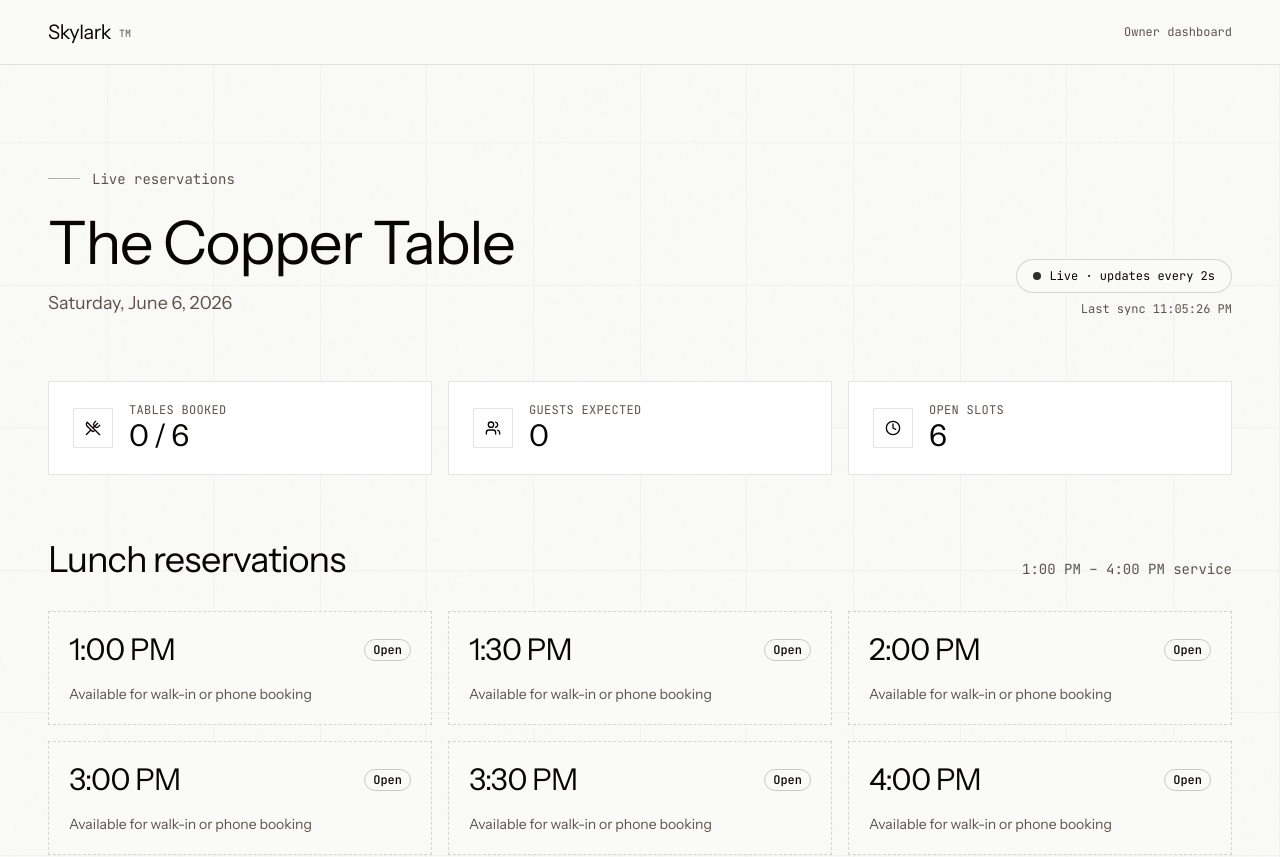
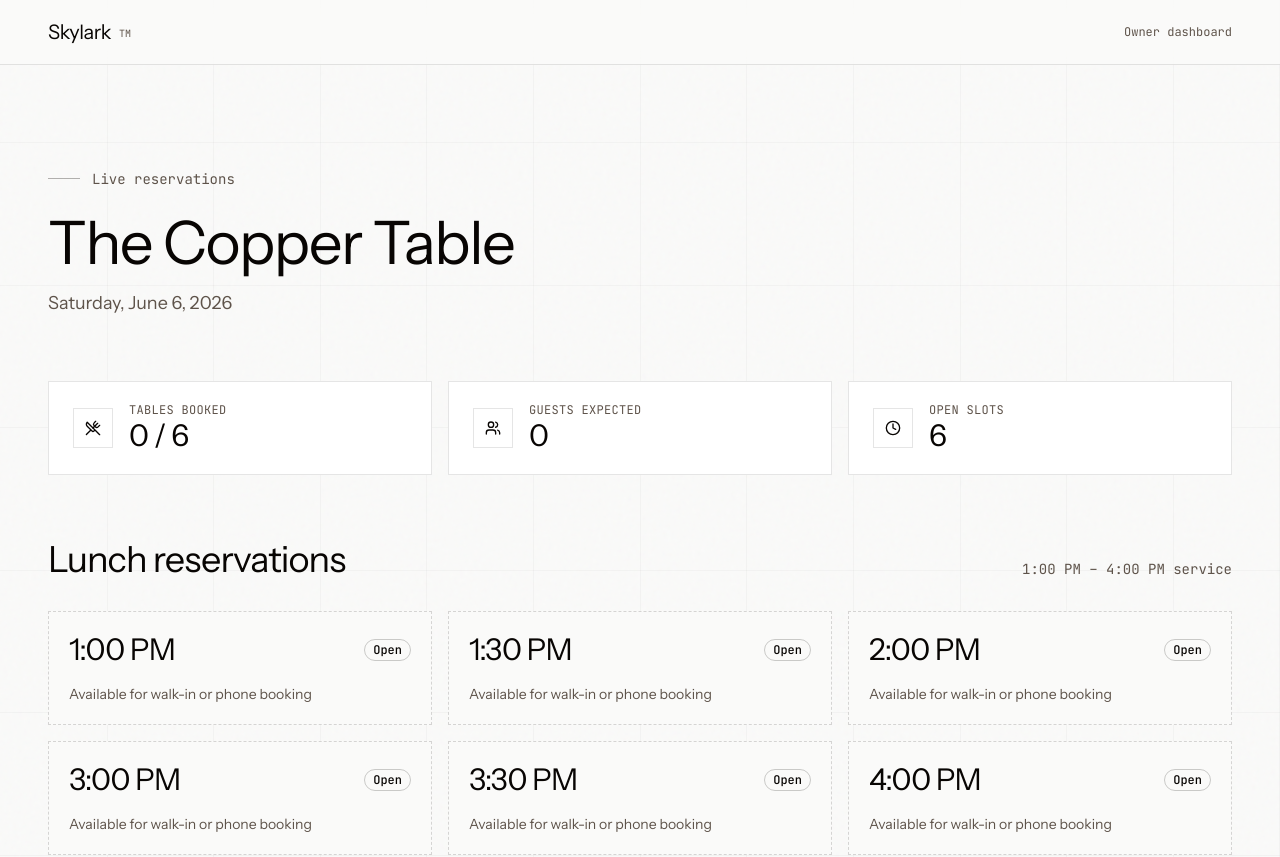
Before and after one commit to sharathkum05/Skylark, a Next.js app: page /dashboard in a window 1280 px wide. Shown: the top 857 px of the page. Built offline with nearby package versions, Linux system fonts and the light colour scheme.

Commit message:
Remove live sync indicator from owner dashboard header.
Drop the polling status badge for a cleaner business-facing view while keeping background refresh.

```diff
--- a/app/dashboard/page.tsx
+++ b/app/dashboard/page.tsx
@@ -64,21 +64,14 @@ function formatUpdated(iso: string): string {
 
 export default function DashboardPage() {
   const [data, setData] = useState<DashboardData | null>(null);
-  const [pulse, setPulse] = useState(false);
 
   useEffect(() => {
     let active = true;
-    let prevBooked = -1;
 
     async function load() {
       const res = await fetch("/api/dashboard");
       if (!res.ok || !active) return;
       const json = (await res.json()) as DashboardData;
-      if (prevBooked >= 0 && json.board.stats.booked > prevBooked) {
-        setPulse(true);
-        setTimeout(() => setPulse(false), 1200);
-      }
-      prevBooked = json.board.stats.booked;
       setData(json);
     }
 
@@ -125,8 +118,7 @@ export default function DashboardPage() {
         </header>
 
         <div className="mx-auto max-w-[1400px] px-6 py-16 lg:px-12 lg:py-24">
-          <header className="mb-12 flex flex-col gap-6 lg:mb-16 lg:flex-row lg:items-end lg:justify-between">
-            <div>
+          <header className="mb-12 lg:mb-16">
             <span className="mb-6 inline-flex items-center gap-3 font-mono text-sm text-muted-foreground">
               <span className="h-px w-8 bg-foreground/30" />
               Live reservations
@@ -137,27 +129,6 @@ export default function DashboardPage() {
             <p className="mt-4 text-lg text-muted-foreground">
               {board?.dateLabel ?? "Loading today's lunch board…"}
             </p>
-            </div>
-
-            <div className="flex flex-col items-start gap-2 sm:items-end">
-              <div
-                className={`inline-flex items-center gap-2 rounded-full border px-4 py-2 font-mono text-xs transition-colors ${
-                  pulse
-                    ? "border-foreground/30 bg-foreground/10"
-                    : "border-foreground/15 bg-background"
-                }`}
-              >
-                <span
-                  className={`h-2 w-2 rounded-full bg-foreground ${pulse ? "animate-ping" : "animate-pulse"}`}
-                />
-                Live · updates every 2s
-              </div>
-              {data?.updatedAt ? (
-                <span className="font-mono text-xs text-muted-foreground">
-                  Last sync {formatUpdated(data.updatedAt)}
-                </span>
-              ) : null}
-            </div>
           </header>
 
           <div className="mb-12 grid gap-4 sm:grid-cols-3 lg:mb-16">
```
Lines whose indentation alone changed are shown as unchanged.
